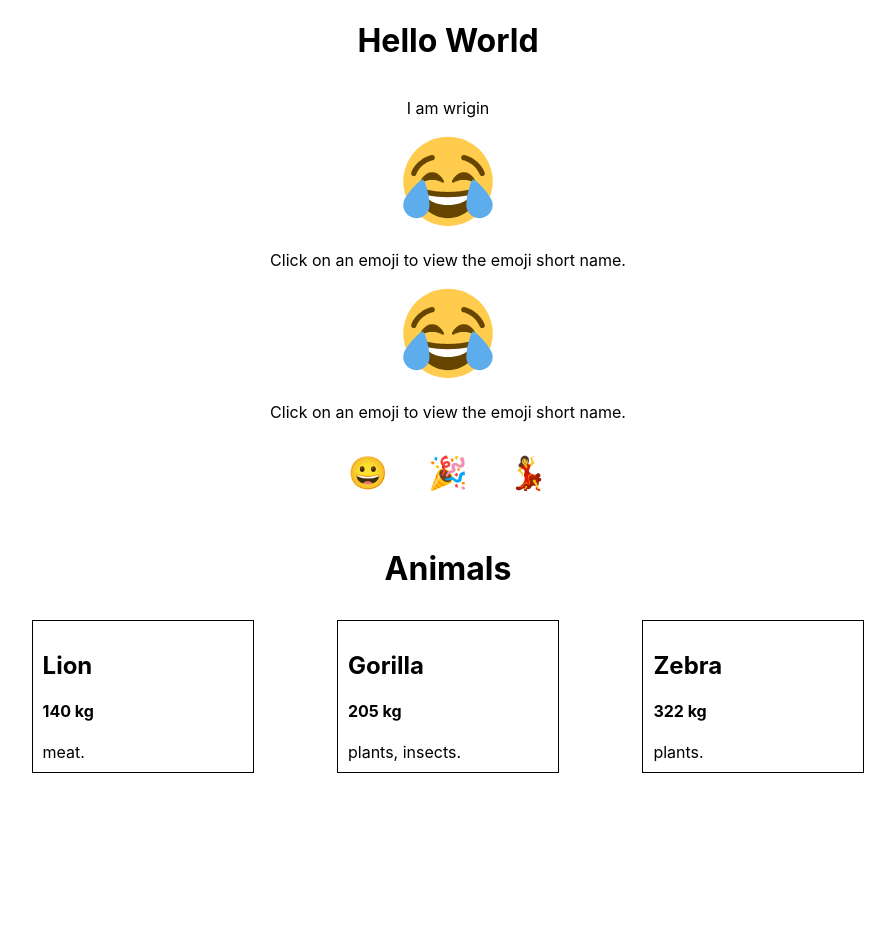
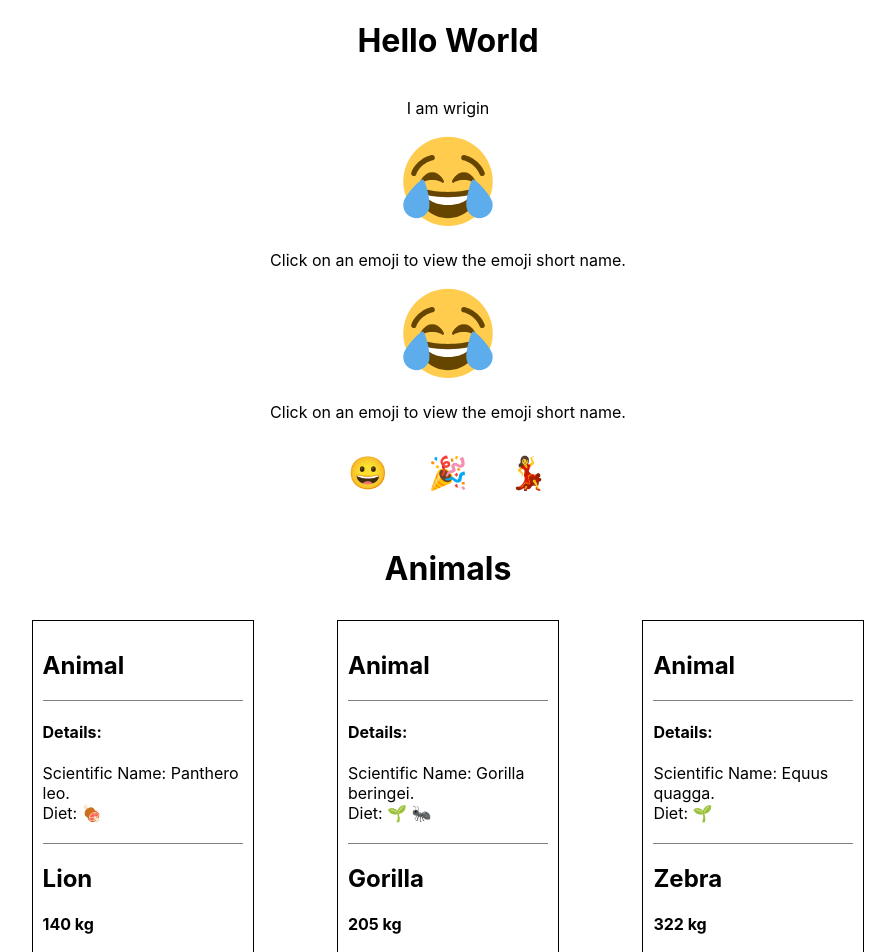
Before and after one commit to neonagx/react-tutorial, a React (Create React App) app: page / in a window 1280 px wide. Shown: the top 952 px of the page, without its empty margins (192-1087 px from the left). Before the commit the page ends 803 px from the top, so only its background shows below. Built offline with nearby package versions, Linux system fonts and the light colour scheme.

Commit message:
pass component as a prop

```diff
--- a/src/components/AnimalCard/AnimalCard.js
+++ b/src/components/AnimalCard/AnimalCard.js
@@ -2,22 +2,28 @@
 import PropTypes from 'prop-types'
 import './AnimalCard.css';
 
+import AnimaDetails from '../AnimalDetails/AnimalDetails';
+import Card from '../Card/Card';
+
 export default function AnimalCard({
     additional,
-    diet,
     name,
-    scientificName,
+    // scientificName,
     showAdditional,
-    size
+    size,
+    ...props
 }) {
     return (
-        <div className="animal-wrapper">
+        <Card title="Animal" details={
+            <AnimaDetails
+                {...props}
+            />}>
             <h2>{name}</h2>
+            <h4>{size} kg</h4>
             {/* <h3>{scientificName}</h3> */}
-            <h4>{size} kg</h4>
-            <div>{diet.join(', ')}.</div>
+            {/* <div>{diet.join(', ')}.</div> */}
             {/* <button onClick={() => showAdditional(additional)}>More Info</button> */}
-        </div>
+        </Card>
 
     )
 }
@@ -27,7 +33,7 @@
     //     link: PropTypes.string,
     //     notes: PropTypes.string
     // }),
-    diet: PropTypes.arrayOf(PropTypes.string).isRequired,
+    // diet: PropTypes.arrayOf(PropTypes.string).isRequired,
     name: PropTypes.string.isRequired,
     // scientificName: PropTypes.string.isRequired,
     // showAdditional: PropTypes.func.isRequired,
--- /dev/null
+++ b/src/components/AnimalDetails/AnimalDetails.css
@@ -0,0 +1,4 @@
+.details {
+    border-top: gray solid 1px;
+    margin: 20px 0;
+}
--- /dev/null
+++ b/src/components/AnimalDetails/AnimalDetails.js
@@ -0,0 +1,34 @@
+import React from 'react';
+import PropTypes from 'prop-types';
+import './AnimalDetails.css';
+
+function convertFood(food) {
+    switch (food) {
+        case 'insects':
+            return '🐜';
+        case 'meat':
+            return '🍖';
+        case 'plants':
+        default:
+            return '🌱';
+    }
+}
+
+export default function AnimalDetails({ diet, scientificName }) {
+    return (
+        <div className="details">
+            <h4>Details:</h4>
+            <div>
+                Scientific Name: {scientificName}.
+            </div>
+            <div>
+                Diet: {diet.map(food => convertFood(food)).join(' ')}
+            </div>
+        </div>
+    )
+}
+
+AnimalDetails.propTypes = {
+    diet: PropTypes.arrayOf(PropTypes.string).isRequired,
+    scientificName: PropTypes.string.isRequired
+}
--- a/src/components/App/App.js
+++ b/src/components/App/App.js
@@ -60,8 +60,8 @@
           diet={animal.diet}
           key={animal.name}
           name={animal.name}
-          // scientificName={animal.scientificName}
           size={animal.size}
+          scientificName={animal.scientificName}
           // showAdditional={showAdditional}
           />
         ))}
--- /dev/null
+++ b/src/components/Card/Card.css
@@ -0,0 +1,11 @@
+.card {
+    border: black solid 1px;
+    margin: 10px;
+    padding: 10px;
+    width: 200px;
+}
+
+.card-details {
+    border-bottom: gray solid 1px;
+    margin-bottom: 20px;
+}
--- /dev/null
+++ b/src/components/Card/Card.js
@@ -0,0 +1,28 @@
+import React from 'react';
+import PropTypes from 'prop-types';
+import './Card.css';
+
+export default function Card({ children, details, title }) {
+    return (
+        <div className="card">
+            <div className="card-details">
+                <h2>{title}</h2>
+                {details}
+            </div>
+            {children}
+        </div>
+    )
+}
+
+Card.propTypes = {
+    children: PropTypes.oneOfType([
+        PropTypes.arrayOf(PropTypes.element),
+        PropTypes.element.isRequired
+    ]),
+    details: PropTypes.element,
+    title: PropTypes.string.isRequired
+}
+
+Card.defaultProps = {
+    details: null
+}
```
